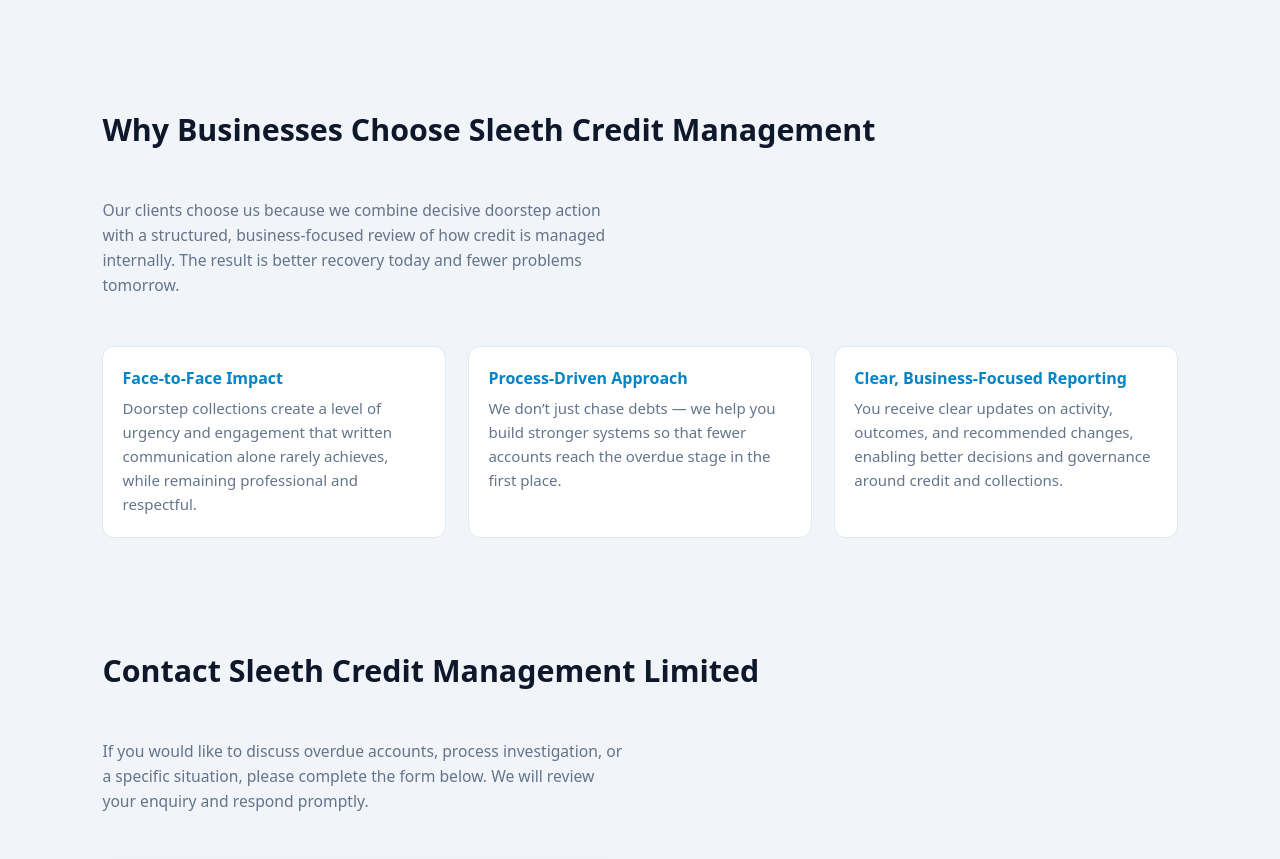
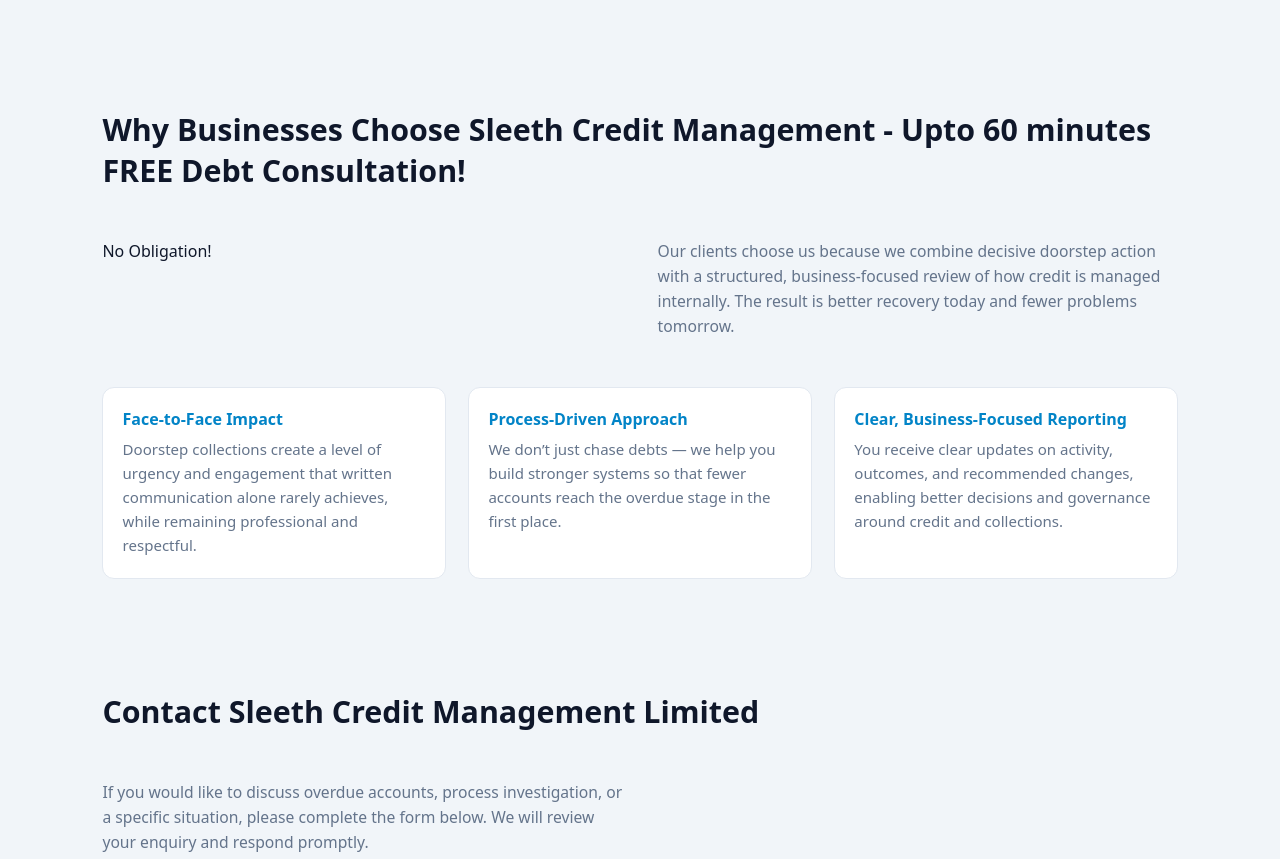
Before and after one commit to SCMSleeth/Sleeth-Website, a plain HTML site: page index.html in a window 1280 px wide. Shown: the part 2337-3196 px from the top of the page. Drawn offline with Linux system fonts and the light colour scheme.

Commit message:
Update index.html

```diff
--- a/index.html
+++ b/index.html
@@ -533,8 +533,8 @@
 
 <section class="section">
   <div class="section-header">
-    <h2>Why Businesses Choose Sleeth Credit Management</h2>
-    <p>
+    <h2>Why Businesses Choose Sleeth Credit Management - Upto 60 minutes FREE Debt Consultation!</h2>
+                                                         No Obligation!<p>
       Our clients choose us because we combine decisive doorstep action with a structured, business‑focused
       review of how credit is managed internally. The result is better recovery today and fewer problems
       tomorrow.
```
